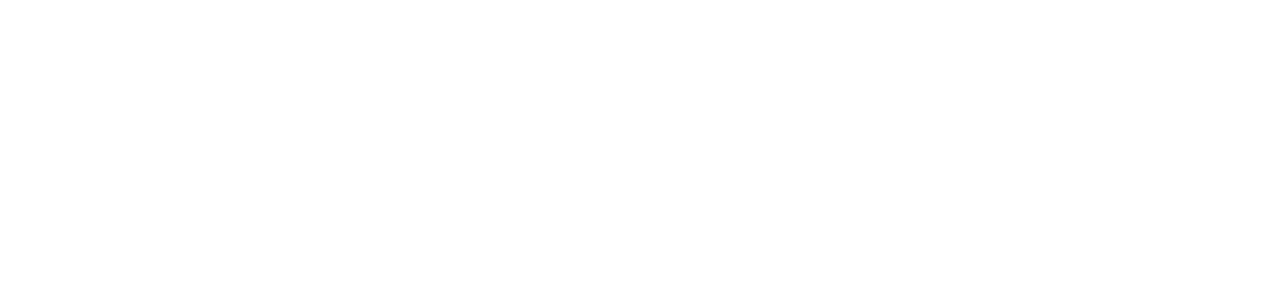
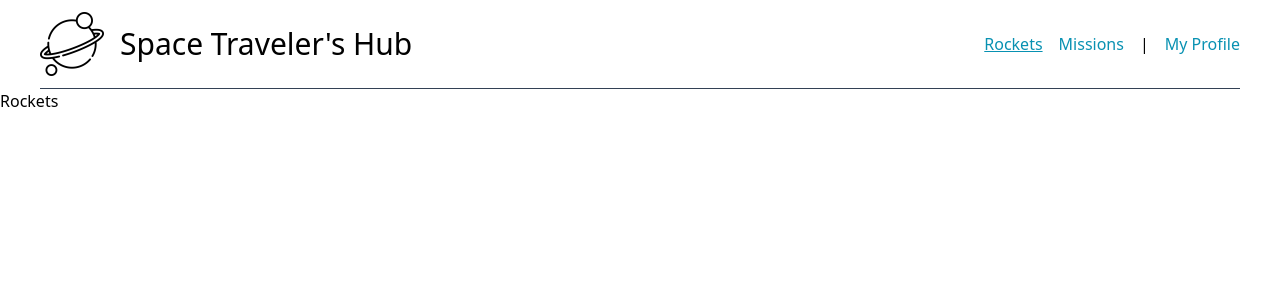
Before and after one commit to rmrmrmr/ReactRedux_Capstone, a React (Create React App) app: page /rockets in a window 1280 px wide. Before the commit this address had no page. Shown: the top 300 px of the page. Built offline with nearby package versions, Linux system fonts and the light colour scheme.

Commit message:
Create Rockets page component & setup Redux store

```diff
--- a/src/App.js
+++ b/src/App.js
@@ -4,6 +4,7 @@
   Route,
 } from 'react-router-dom';
 import MyProfile from './pages/Profile';
+import Rockets from './pages/Rockets';
 
 export default function App() {
   return (
@@ -15,6 +16,12 @@
             <MyProfile />
 )}
         />
+        <Route
+          path="/rockets"
+          element={(
+            <Rockets />
+)}
+        />
       </Routes>
     </Router>
   );
--- a/src/components/Navbar.js
+++ b/src/components/Navbar.js
@@ -24,7 +24,7 @@
       <nav
         className="flex gap-4 text-cyan-600"
       >
-        <h2>Rockets</h2>
+        <NavLink to="/rockets" className={({ isActive }) => (isActive ? activeClassName : undefined)}>Rockets</NavLink>
         <h2>Missions</h2>
         <span className="text-black">|</span>
         <NavLink to="/" className={({ isActive }) => (isActive ? activeClassName : undefined)}>My Profile</NavLink>
--- /dev/null
+++ b/src/pages/Rockets.js
@@ -0,0 +1,11 @@
+import React from 'react';
+import Navbar from '../components/Navbar';
+
+const Rockets = () => (
+  <div className="Flex">
+    <Navbar />
+    <h1>Rockets</h1>
+  </div>
+);
+
+export default Rockets;
--- /dev/null
+++ b/src/redux/store.js
@@ -0,0 +1,12 @@
+import { configureStore } from '@reduxjs/toolkit';
+// import rocketsReducer from './rockets/rockets';
+
+const reducer = {
+  // rockets: rocketsReducer,
+};
+
+const store = configureStore({
+  reducer,
+});
+
+export default store;
```
